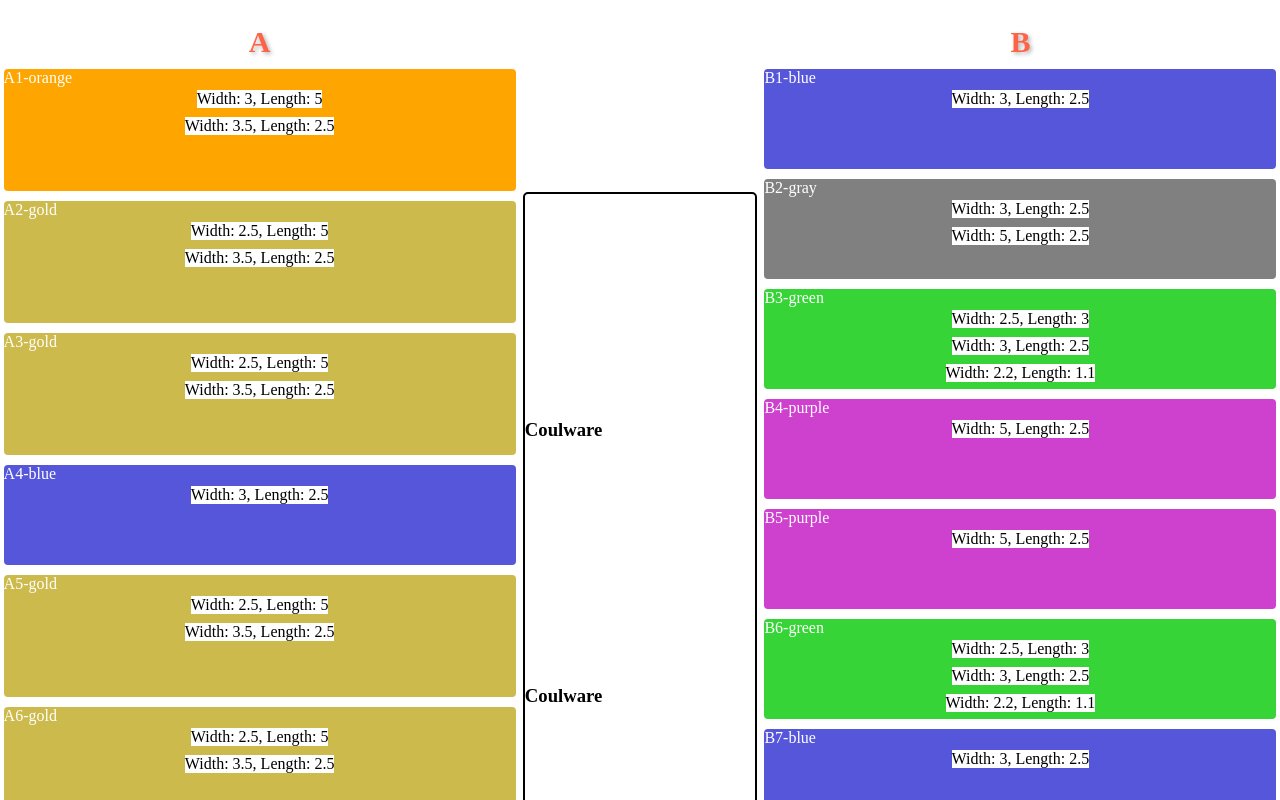
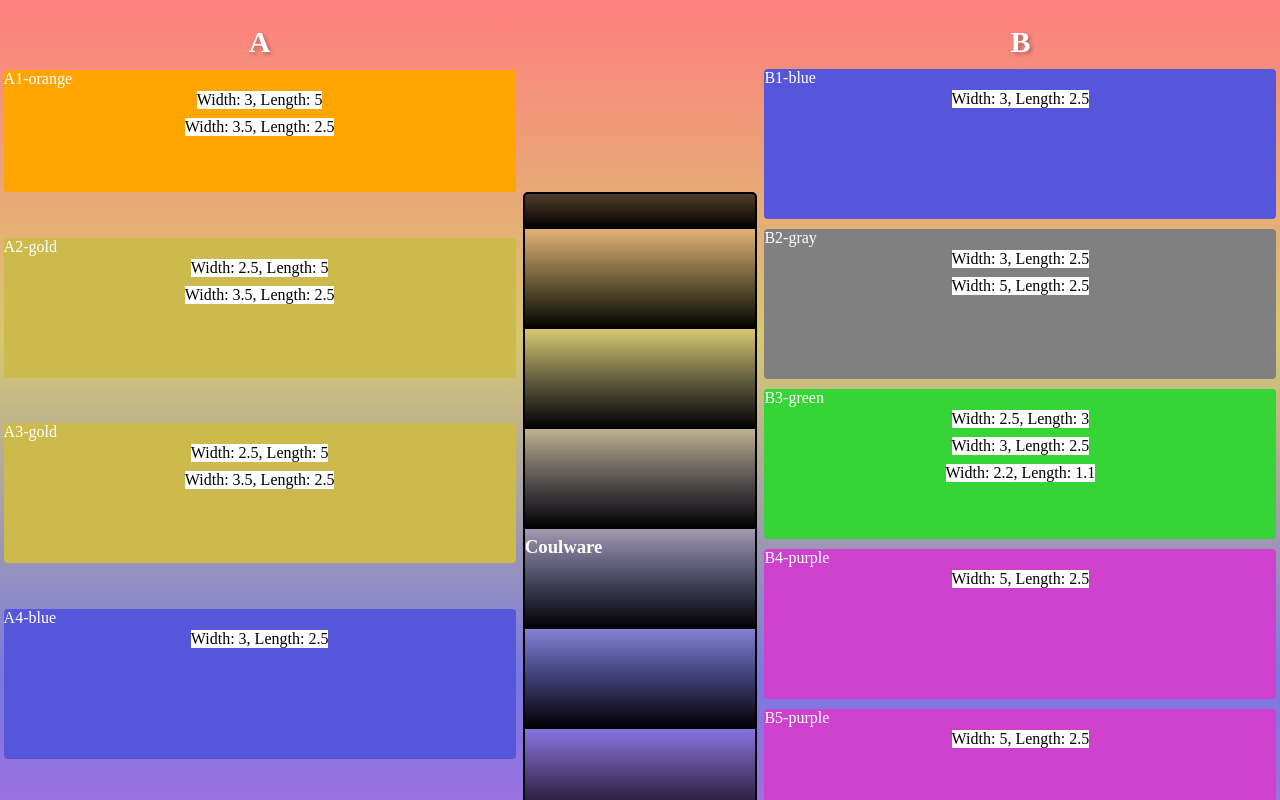
Before and after one commit to younes-Raymond/Ajial-Amanagment, a plain HTML site: page index.html in a window 1280 px wide. Shown: the top 800 px of the page. Drawn offline with Linux system fonts and the light colour scheme.

Commit message:
add some linear styles for scrolling top to buttom

```diff
--- a/src/index.js
+++ b/src/index.js
@@ -397,3 +397,17 @@ getStafCountBtn.addEventListener('click', () => {
   stafContainer.appendChild(strong2)
   stafContainer.appendChild(strong3)
 });
+
+function changeGradient() {
+  const coulwareElement = document.querySelector(".coulware");
+
+  function updateGradient() {
+      const scrollTop = window.pageYOffset || document.documentElement.scrollTop;
+      const deg = scrollTop / 10;
+      coulwareElement.style.background = `repeating-linear-gradient(${deg}deg, black, transparent 100px)`;
+  }
+
+  window.addEventListener("scroll", updateGradient);
+}
+
+changeGradient();
--- a/style/index.css
+++ b/style/index.css
@@ -8,8 +8,6 @@
   --color-orange: orange;
   --color-black: rgb(29, 24, 24);
 }
-
-
 
 .container-calculation {
   display: flex;
@@ -35,23 +33,27 @@ button:hover {
   background: #468CCF;
   background: linear-gradient(to top, #468CCF, #63B8EE);
 }
-body{
+
+body {
   margin: auto;
+  color: #fff;
   padding: auto;
-  background: linear-gradient(to bottom,  red, var(--color-gold), var(--color-blue), var(--color-purple), var(--color-green), var(--color-gray), var(--color-red), var(--color-orange), var(--color-black));
+  background: linear-gradient(to bottom, rgba(255, 0, 0, 0.5), rgb(205, 186, 76, 0.8), rgb(86, 86, 219, 0.8), rgb(206, 64, 206, 0.8), rgb(55, 212, 55, 0.8), gray, red, orange, rgb(29, 24, 24));
 }
 
 
-.full-container
-{
-  background-image: url(images/image1.jpg);
-  background-repeat: unset;
-  background-size: cover;
-  background-position: center;
-  position: absolute;
+.full-container {
+  position: relative;
+}
+
+.background-image {
+  position: fixed;
+  top: 0;
+  left: 0;
+  width: 100%;
   height: 100%;
-  width: 100%;
-  transition: ease 3s;
+  object-fit: cover;
+  z-index: 100;
 }
 
 .container {
@@ -61,19 +63,19 @@ body{
   transition: ease 3s;
 }
 
-.column,
 .column {
   display: flex;
   flex-direction: column;
   align-items: center;
   width: 40%;
   transition: ease 4s;
+  justify-content: space-between;
 }
 
 .apartment {
   margin: 0 0 10px 0px;
   width: 100%;
-  height: 100px;
+  height: 150px;
   border-radius: 4px;
   cursor: pointer;
   transition: ease 1s;
@@ -87,14 +89,14 @@ body{
 .color-gold {
   margin: 0 0 10px 0px;
   width: 100%;
-  height: 122px;
+  height: 140px;
   border-radius: 4px;
   cursor: pointer;
   transition: ease 1s;
 }
 
 .column h2 {
-  color: #ff6347;
+  color: #fff;
   font-size: 30px;
   text-align: center;
   margin-bottom: 10px;
@@ -107,6 +109,10 @@ body{
   cursor: pointer;
 }
 
+#columnA  h2
+{
+  height: 0;
+}
 .box {
   display: flex;
   flex-direction: column;
@@ -121,6 +127,7 @@ body{
 
 .color-blue {
   background-color: var(--color-blue);
+
 }
 
 .color-purple {
@@ -162,6 +169,7 @@ span {
   display: flex;
   flex-direction: column;
   justify-content: space-evenly;
+  background: repeating-linear-gradient(45deg, black, transparent 100px);
 }
 
 .selected {
```
